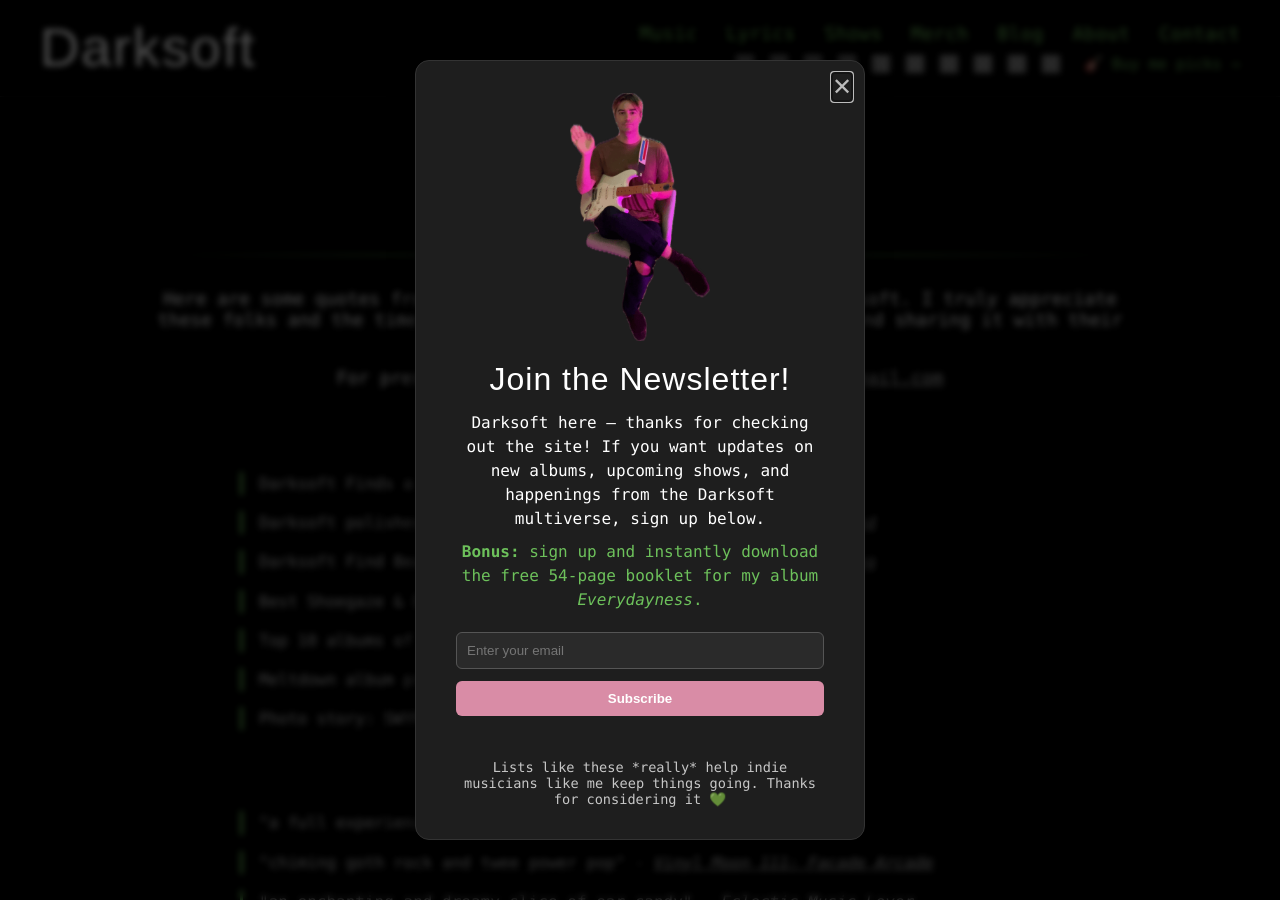
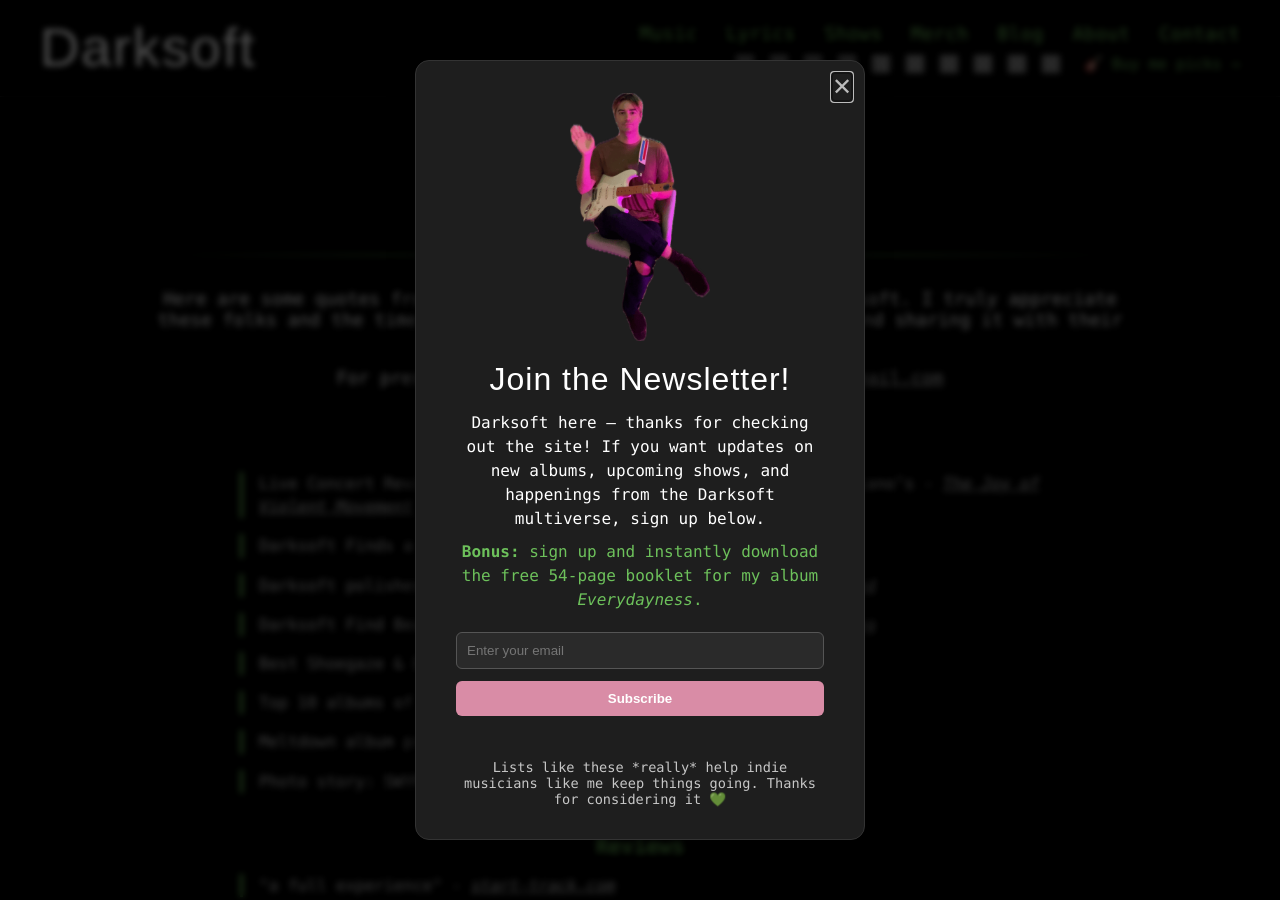
Before and after one commit to darks0ft/website, a Jekyll site: the page built from press.html, in a window 1280 px wide and 900 px high. Built offline with Jekyll 4.4.1, drawn with Linux system fonts in a browser that asks for light colours; some web fonts are replaced; grey boxes are pictures that could not be loaded.

Commit message:
Press: add The Joy of Violent Movement's review of the I Have a Dream Pop Festival at Pianos

```diff
--- a/_data/press.yml
+++ b/_data/press.yml
@@ -4,6 +4,12 @@
 #   type:  quote | interview | session | feature   (used to group the Press page)
 #   year:  publication year; years marked `# inferred` come from the entry's place in the list
 #   featured: true  shows the entry on the homepage (keep it to three)
+
+- text: "Live Concert Review: I Have a Dream Pop Festival NYC 2026 at Piano’s"
+  outlet: "The Joy of Violent Movement"
+  url: https://joyofviolentmovement.com/live-concert-review-i-have-a-dream-pop-festival-nyc-2026-at-pianos/
+  type: feature
+  year: 2026
 
 - text: "Countdown to the Telepathic Windows Festival 2026 Vol. 1 // An Interview with DARKSOFT"
   outlet: "WhiteLight//WhiteHeat"
```
